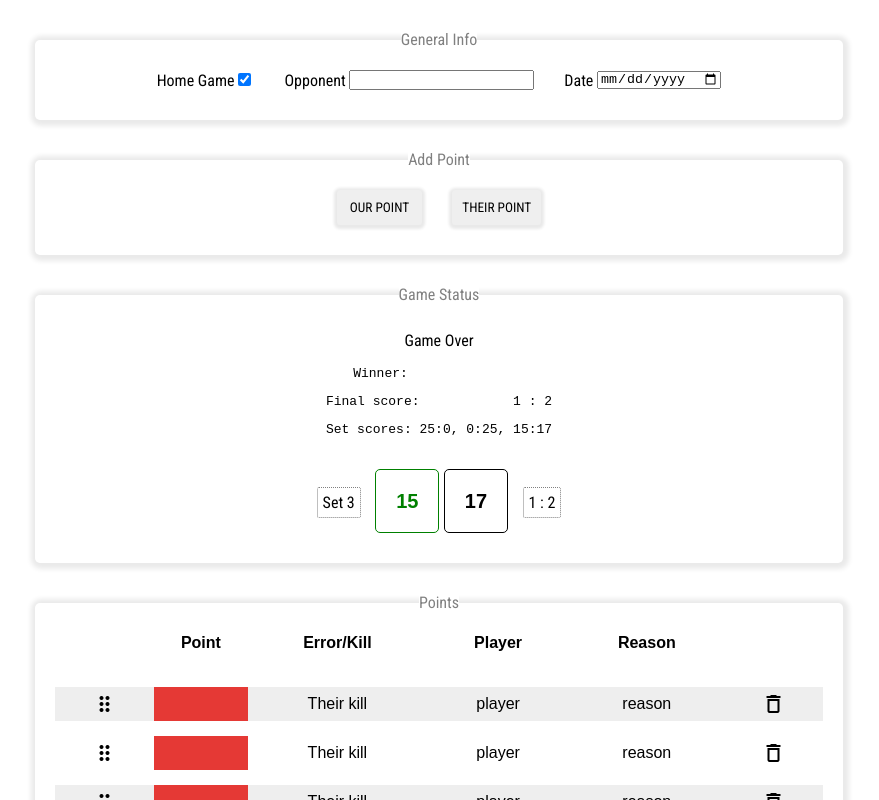
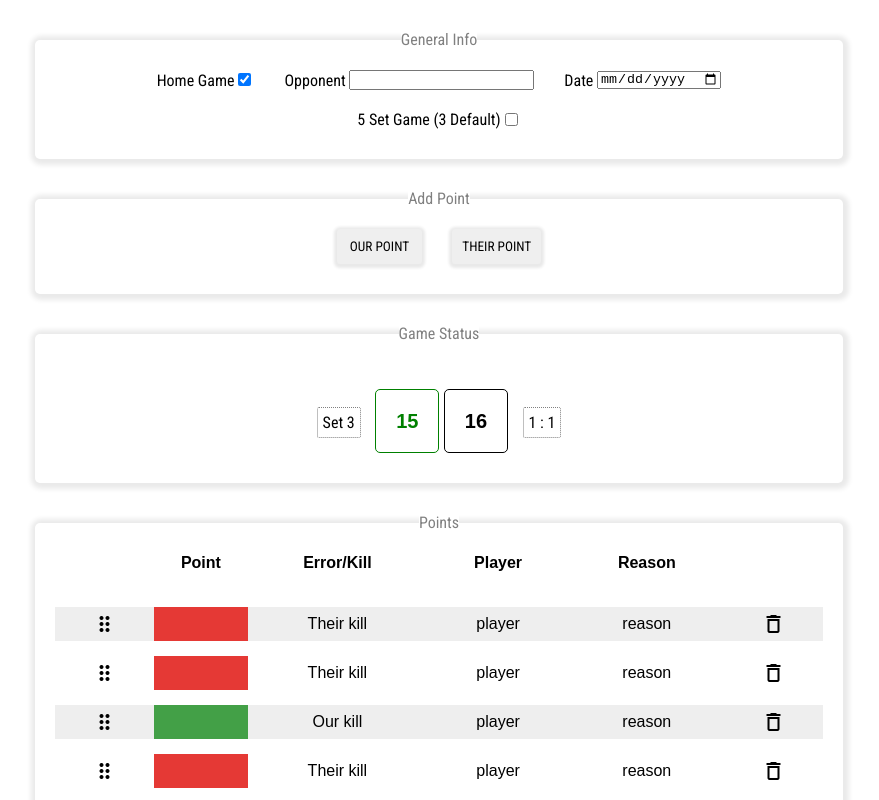
Before and after one commit to g10ria/Scoresheet, a plain HTML site: page index.html in a window 1280 px wide. Shown: the top 800 px of the page, without its empty margins (221-1100 px from the left). Drawn offline with Linux system fonts and the light colour scheme.

Commit message:
Integrate game info into game status + num of sets

```diff
--- a/index.html
+++ b/index.html
@@ -34,6 +34,12 @@
                 <label for="dateInp" class="condensed tableChild">Date&nbsp;</label>
                 <input name="dateInp" type="date" class="tableChild" id="dateInp">
             </div>
+
+            <div class="sectionChild tableParent">
+                <label for="numsetsInps" class="condensed tableChild">5 Set Game (3 Default)</label>
+                <input type="checkbox" name="numsetsInp" value="NumSets" class="tableChild" id="numsetsInp">
+            </div>
+
         </div>
 
         <br>
@@ -128,6 +134,8 @@
                 <pre id="winner"></pre>
                 <pre id="finalscore"></pre>
                 <pre id="setscores"></pre>
+                <pre id="gamelocation"></pre>
+                <pre id="gamedate"></pre>
             </div>
             <div class="n"></div>
             <div class="sectionChild" id="infoContainer" style="margin-top: 0">
--- a/js/volleyball.js
+++ b/js/volleyball.js
@@ -25,16 +25,19 @@ const ERROR_REASONS = [
     "errorreason3"
 ];
 
-var home = false;
+var home = true;
 var opponent = ""
 var date = ""
+var numsets = 3
 
 let homegameInp = id("homegameInp")
 let opponentInp = id("opponentInp")
 let dateInp = id("dateInp");
+let numsetsInp = id("numsetsInp")
 
 homegameInp.addEventListener("input", () => {
     home = !home
+    resolveGameStatus()
 });
 opponentInp.addEventListener("input", () => {
     opponent = opponentInp.value
@@ -42,7 +45,13 @@ opponentInp.addEventListener("input", () => {
 });
 dateInp.addEventListener("input", () => {
     date = dateInp.value
+    resolveGameStatus()
 });
+numsetsInp.addEventListener("input", () => {
+    if (numsets==3) numsets = 5
+    else numsets = 3
+    resolveGameStatus()
+})
 
 // addpoint data
 let addpointFirstButtonClicked = false;
@@ -282,20 +291,21 @@ let gameStatus = {
     weWon: false // only set when over = true
 }
 
-let ourPoints = document.getElementById("ourPoints")
-let theirPoints = document.getElementById("theirPoints")
+let ourPoints = id("ourPoints")
+let theirPoints = id("theirPoints")
 
-let set = document.getElementById("set")
-let setScore = document.getElementById("setScore")
+let set = id("set")
+let setScore = id("setScore")
 
-let gameoverDiv = document.getElementById("gameover")
-let winnerDiv = document.getElementById("winner")
-let finalscoreDiv = document.getElementById("finalscore")
-let setscoresDiv = document.getElementById("setscores")
+let gameoverDiv = id("gameover")
+let winnerDiv = id("winner")
+let finalscoreDiv = id("finalscore")
+let setscoresDiv = id("setscores")
+let gamelocationDiv = id("gamelocation")
+let gamedateDiv = id("gamedate")
 
 function resolveGameStatus() {
-
-    const NUM_SETS = 3
+    console.log("resolving with numsets = "+numsets)
 
     gameStatus.currSet = 1
     gameStatus.ourPoints = 0
@@ -310,7 +320,7 @@ function resolveGameStatus() {
         if (points[i].ours) {
             gameStatus.ourPoints++
 
-            if (gameStatus.currSet == NUM_SETS) {   // on the last set, go to 15
+            if (gameStatus.currSet == numsets) {   // on the last set, go to 15
                 if (gameStatus.ourPoints >= 15 && gameStatus.ourPoints - gameStatus.theirPoints > 1) {   // we have won the last set (and the game)
                    gameStatus.over = true
                    gameStatus.weWon = true
@@ -326,7 +336,7 @@ function resolveGameStatus() {
 
                     gameStatus.sets.push({ ourPoints: gameStatus.ourPoints, theirPoints: gameStatus.theirPoints })
 
-                    if (gameStatus.ourSetsWon * 2 > NUM_SETS) { // we have also won the game
+                    if (gameStatus.ourSetsWon * 2 > numsets) { // we have also won the game
                         gameStatus.over = true
                         gameStatus.weWon = true
                     } else {
@@ -341,7 +351,7 @@ function resolveGameStatus() {
         } else {
             gameStatus.theirPoints++
 
-            if (gameStatus.currSet == NUM_SETS) {   // on the last set, go to 15
+            if (gameStatus.currSet == numsets) {   // on the last set, go to 15
                 if (gameStatus.theirPoints >= 15 && gameStatus.theirPoints - gameStatus.ourPoints > 1) {   // they have won the last set (and the game)
                     gameStatus.over = true
                     gameStatus.weWon = false
@@ -356,7 +366,7 @@ function resolveGameStatus() {
 
                     gameStatus.sets.push({ ourPoints: gameStatus.ourPoints, theirPoints: gameStatus.theirPoints })
 
-                    if (gameStatus.theirSetsWon * 2 > NUM_SETS) { // they have also won the game
+                    if (gameStatus.theirSetsWon * 2 > numsets) { // they have also won the game
                         gameStatus.over = true
                         gameStatus.weWon = false
                     } else {
@@ -377,13 +387,22 @@ function resolveGameStatus() {
 
     if (gameStatus.over) {
         gameoverDiv.innerHTML = "Game Over"
-        winnerDiv.innerHTML = `&nbsp;Winner:\t\t${gameStatus.weWon ? "Harker" : opponent}`
-        finalscore.innerHTML = "Final score:\t\t" + setScore.innerHTML
+        winnerDiv.innerHTML = `Winner:\t\t${gameStatus.weWon ? "Harker" : opponent}`
+        finalscoreDiv.innerHTML = "Final score:\t\t" + setScore.innerHTML
         setscoresDiv.innerHTML = "Set scores: "
         for(let i=0;i<gameStatus.currSet;i++) {
             setscoresDiv.innerHTML += gameStatus.sets[i].ourPoints +":" + gameStatus.sets[i].theirPoints
             if (i!=gameStatus.currSet-1) setscoresDiv.innerHTML += ", "
         }
+        gamelocationDiv.innerHTML = `Location:\t\t${home ? "Home" : "Away"}`
+        gamedateDiv.innerHTML = `Date:\t\t${date}`
+    } else {
+        gameoverDiv.innerHTML = ""
+        winnerDiv.innerHTML = ""
+        finalscoreDiv.innerHTML = ""
+        setscoresDiv.innerHTML = ""
+        gamelocationDiv.innerHTML = ""
+        gamedateDiv.innerHTML = ""
     }
 }
 
@@ -404,7 +423,7 @@ function addFakePoints() {
         addPoint(false, true, 1, 1, "player", "reason");
     }
     addPoint(false, true, 1, 1, "player", "reason");
-    addPoint(false, true, 1, 1, "player", "reason");
+    // addPoint(false, true, 1, 1, "player", "reason");
 }
 addFakePoints()
 
```
